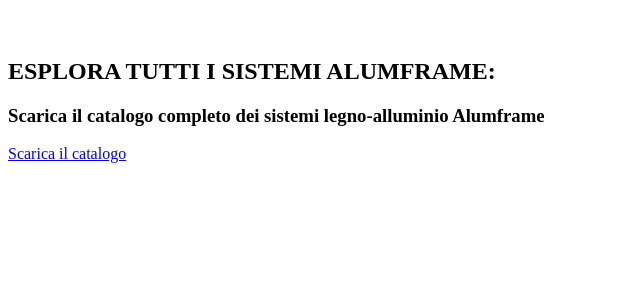
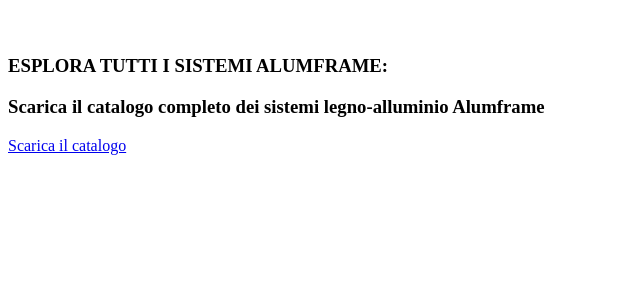
Before and after one commit to Polentz/dgtsrl, a PHP site: template site/templates/sistemi.php in a window 1280 px wide. Shown: the top 300 px of the page, without its empty margins (0-640 px from the left). Run offline with PHP 8.4, Linux system fonts and the light colour scheme; the template is opened without the code that fills it, so the values that code supplies are empty; some libraries are stand-ins or nearby versions; some web fonts are replaced.

Commit message:
Fix tags hierarchy

```diff
--- a/site/templates/alumframe.php
+++ b/site/templates/alumframe.php
@@ -3,11 +3,11 @@
 
 <section class="section --dark-theme">
     <div class="container">
-        <h3 class="section-heading --span-1-5 --text-heading">Alumframe: il calore del legno e la protezione
+        <h2 class="section-heading --span-1-5 --text-heading">Alumframe: il calore del legno e la protezione
             dell'alluminio
-        </h3>
+        </h2>
         <div class="section-block --span-1-5">
-            <h2 class="section-title --text-title">I sistemi legno-alluminio Alumframe</h2>
+            <h3 class="section-title --text-title">I sistemi legno-alluminio Alumframe</h3>
         </div>
     </div>
 </section>
--- a/site/templates/sistemi.php
+++ b/site/templates/sistemi.php
@@ -4,9 +4,9 @@
 <section class="section --dark-theme">
     <div class="container">
         <div class="section-block --span-1-5">
-            <h2 class="section-title --text-title">
+            <h3 class="section-title --text-title">
                 <?= $page->maintitle() ?>
-            </h2>
+            </h3>
         </div>
 </section>
 
@@ -57,9 +57,9 @@
 <section class="section --dark-theme">
     <div class="container">
         <div class="section-block --span-1-5">
-            <h2 class="section-title --text-title">
+            <h3 class="section-title --text-title">
                 ESPLORA TUTTI I SISTEMI ALUMFRAME:
-            </h2>
+            </h3>
         </div>
     </div>
     <div class="gallery">
```
Also changed, not shown: site/snippets/footer.php (+0 -7 lines).
